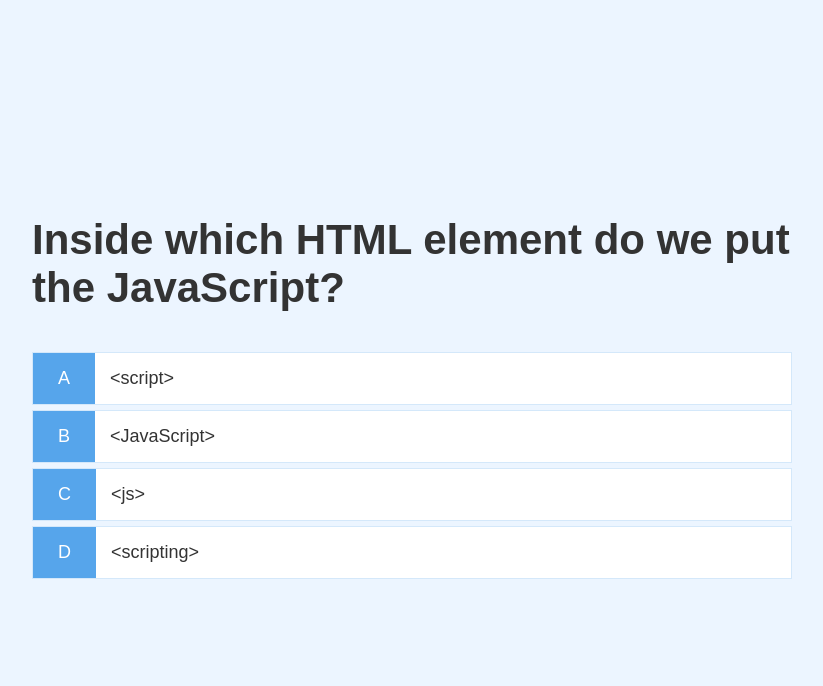
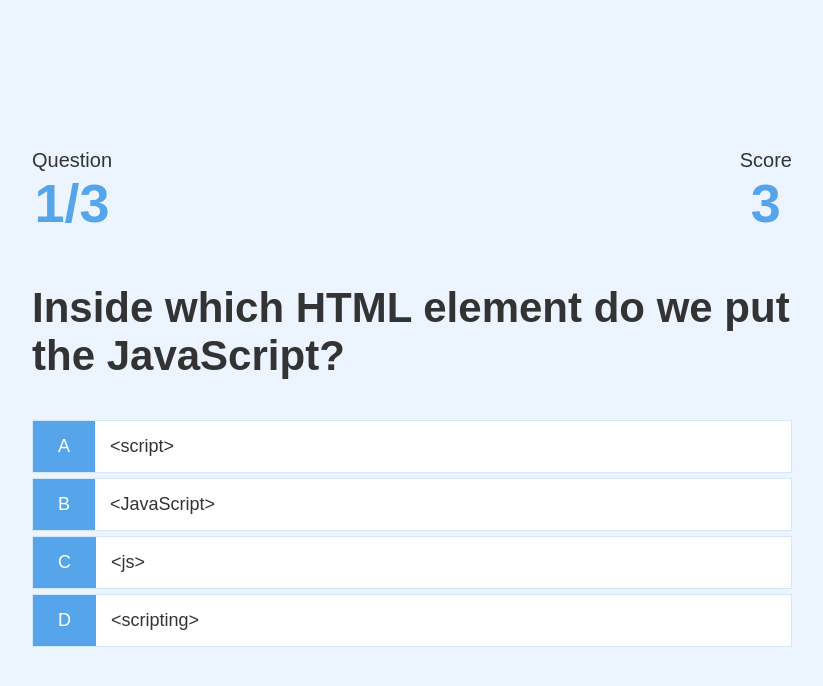
Before and after one commit to IShepherd77/js_quiz_attempt_1, a plain HTML site: page game.html in a window 1280 px wide. Shown: the whole page, without its empty margins (228-1051 px from the left). Drawn offline with Linux system fonts and the light colour scheme.

Commit message:
added hub css

```diff
--- a/game.css
+++ b/game.css
@@ -24,3 +24,27 @@
     padding: 1.5rem;
     width: 100%;
 }
+
+.correct {
+    background-color: #28a745;
+}
+
+.incorrect {
+    background-color: #dc3545;
+}
+
+/*HUD*/
+
+#hud {
+    display: flex;
+    justify-content: space-between;
+}
+
+.hud-prefix {
+    text-align: center;
+    font-size: 2rem;
+}
+
+.hud-main-text {
+    text-align: center;
+}
--- a/game.html
+++ b/game.html
@@ -12,6 +12,25 @@
 <body>
     <div class="container">
         <div id="game" class="justify-center flex-column">
+            <div id="hud">
+                <div id ="hud-item">
+                    <p class="hud-prefix">
+                        Question
+                    </p>
+                    <h1 class="hud-main-text" id="questionCounter">
+                        1/3
+                    </h1>
+                </div>
+
+            <div id ="hud-item">
+                <p class="hud-prefix">
+                    Score
+                </p>
+                <h1 class="hud-main-text" id="score">
+                    3
+                </h1>
+            </div>
+        </div>
             <h2 id="question">What is the answer to this question?</h2>
             <div class="choice-container">
                 <p class="choice-prefix">A</p>
--- a/game.js
+++ b/game.js
@@ -50,7 +50,7 @@ startGame = () => {
 };
 
 getNewQuestion = () => {
-if(availableQuestions.length === 0 || questionCounter >= MAX_QUESTIONS) {
+if (availableQuestions.length === 0 || questionCounter >= MAX_QUESTIONS) {
     // go to the end page
     return window.location.assign("/end.html");
 }
@@ -74,11 +74,19 @@ choices.forEach(choice => {
     choice.addEventListener("click", e => {
         if(!acceptingAnswers) return;
 
-        acceptingAnswers = true;
+        acceptingAnswers = false;
         const selectedChoice = e.target;
         const selectedAnswer = selectedChoice.dataset["number"];
-        console.log(selectedAnswer);
-        getNewQuestion();
+
+        const classToApply = selectedAnswer == currentQuestion.answer ? 'correct' : 'incorrect';
+
+        selectedChoice.parentElement.classList.add(classToApply);
+
+        setTimeout ( () => {
+            selectedChoice.parentElement.classList.remove(classToApply);
+            getNewQuestion();
+        },1000);
+
     });
 });
 
```
